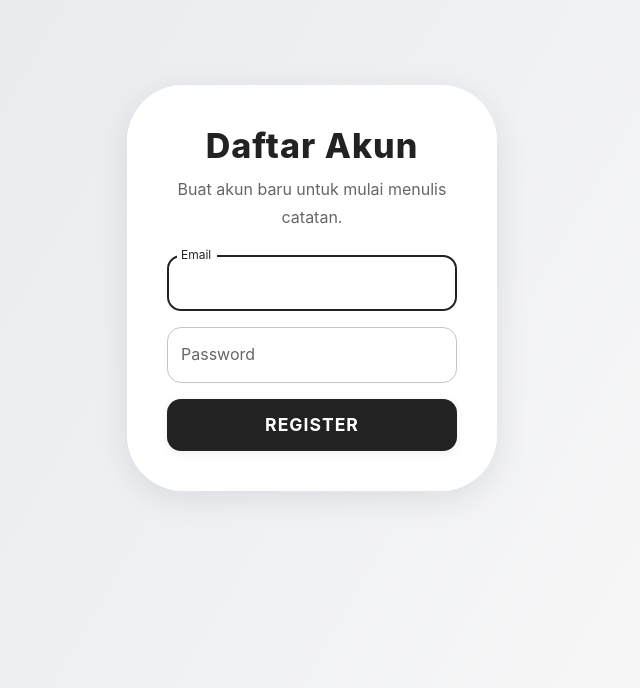
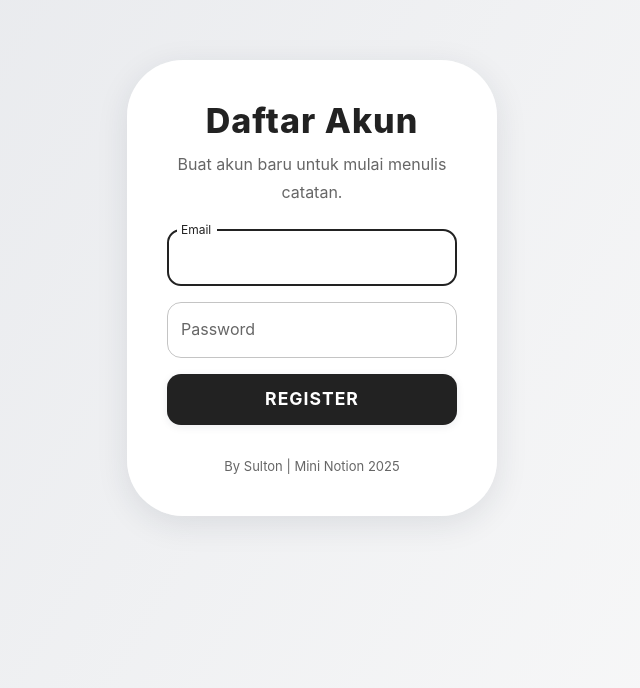
Before and after one commit to sultonsabillar/mini-notion-clone, a React (Vite) app in the folder frontend/: page /register in a window 1280 px wide. Shown: the part 112-800 px from the top of the page, without its empty margins (328-968 px from the left). Built offline with nearby package versions, Linux system fonts and the light colour scheme.

Commit message:
docs : add credit mark

```diff
--- a/frontend/src/pages/Register.jsx
+++ b/frontend/src/pages/Register.jsx
@@ -116,6 +116,9 @@ export default function Register({ NavBar }) {
             )}
           </Stack>
         </form>
+        <Typography variant="body2" align="center" color="text.secondary" sx={{ mt: 4, fontWeight: 400, fontSize: 13 }}>
+          By Sulton | Mini Notion 2025
+        </Typography>
       </Paper>
     </Box>
   );
```
